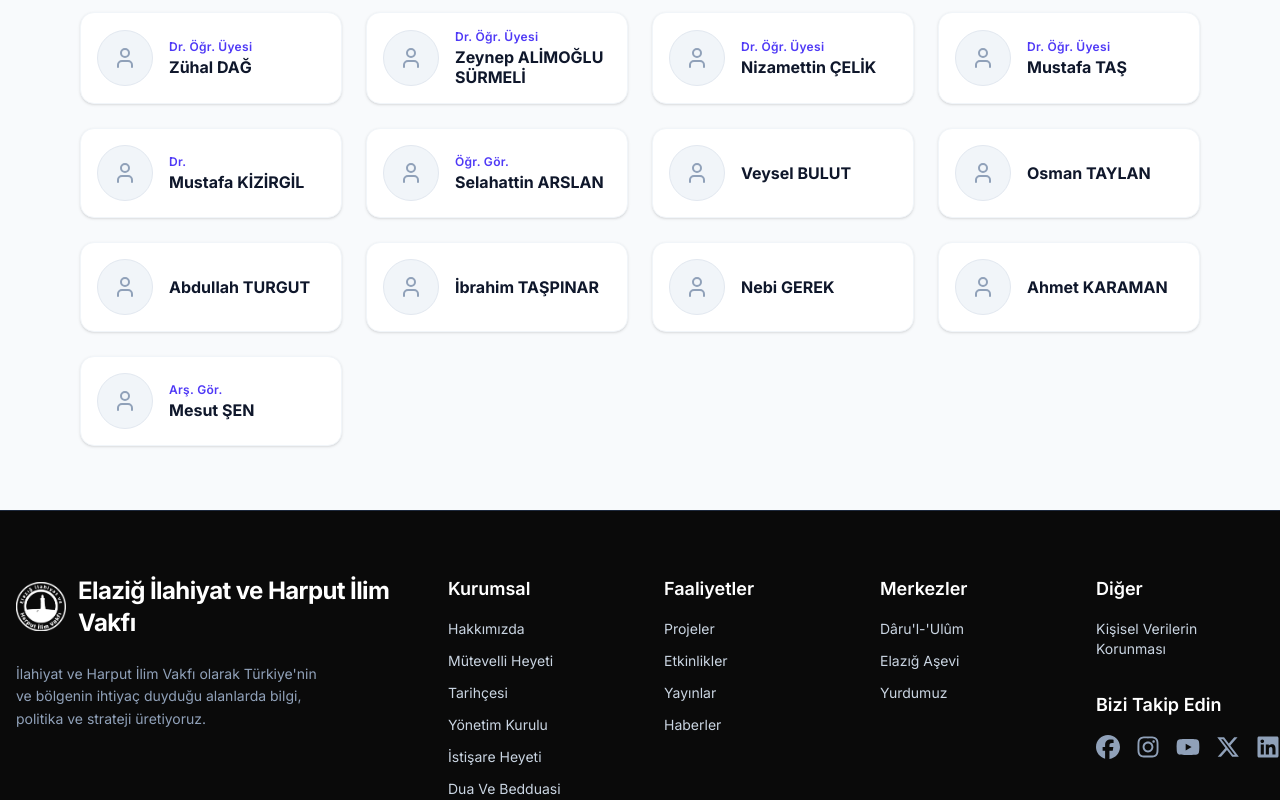
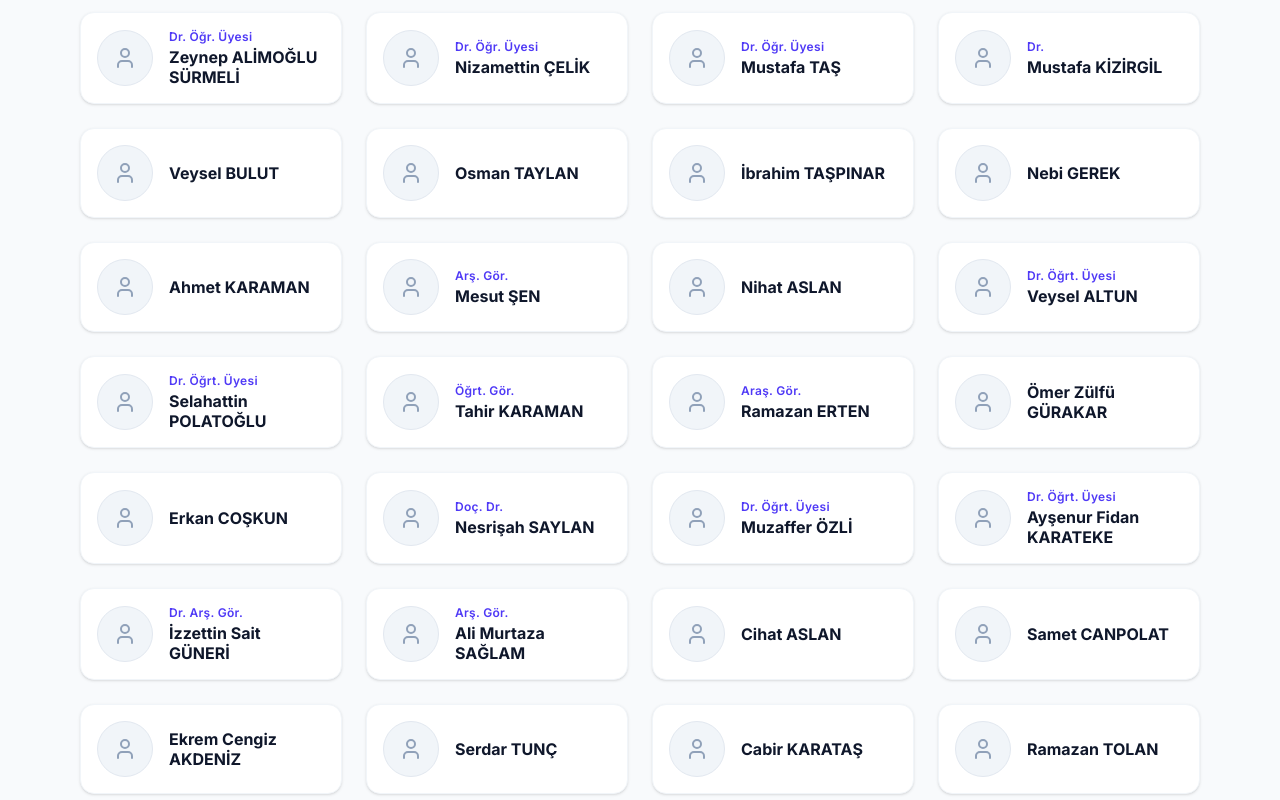
Before and after one commit to sayyid211/Ilahiyat_vakfi, a Next.js app in the folder frontend/: page /en/mutevelli-heyeti in a window 1280 px wide. Shown: the part 1420-2220 px from the top of the page. Built offline with nearby package versions, Linux system fonts and the light colour scheme.

Commit message:
update muteveli heyeti list

```diff
--- a/frontend/app/[locale]/mutevelli-heyeti/page.tsx
+++ b/frontend/app/[locale]/mutevelli-heyeti/page.tsx
@@ -16,7 +16,6 @@ const trusteesBoard = [
   { title: "", name: "Mahmut Şakir COŞKUN" },
   { title: "", name: "Bahaddin GÜL" },
   { title: "", name: "Salim GÜR" },
-  { title: "", name: "İsmail YILDIZ" },
   { title: "Prof. Dr.", name: "Mehmet ERDEM" },
   { title: "Prof. Dr.", name: "İskender OYMAK" },
   { title: "Prof. Dr.", name: "Ramazan IŞIK" },
@@ -32,14 +31,30 @@ const trusteesBoard = [
   { title: "Dr. Öğr. Üyesi", name: "Nizamettin ÇELİK" },
   { title: "Dr. Öğr. Üyesi", name: "Mustafa TAŞ" },
   { title: "Dr.", name: "Mustafa KİZİRGİL" },
-  { title: "Öğr. Gör.", name: "Selahattin ARSLAN" },
   { title: "", name: "Veysel BULUT" },
   { title: "", name: "Osman TAYLAN" },
-  { title: "", name: "Abdullah TURGUT" },
   { title: "", name: "İbrahim TAŞPINAR" },
   { title: "", name: "Nebi GEREK" },
   { title: "", name: "Ahmet KARAMAN" },
   { title: "Arş. Gör.", name: "Mesut ŞEN" },
+  { title: "", name: "Nihat ASLAN" },
+  { title: "Dr. Öğrt. Üyesi", name: "Veysel ALTUN" },
+  { title: "Dr. Öğrt. Üyesi", name: "Selahattin POLATOĞLU" },
+  { title: "Öğrt. Gör.", name: "Tahir KARAMAN" },
+  { title: "Araş. Gör.", name: "Ramazan ERTEN" },
+  { title: "", name: "Ömer Zülfü GÜRAKAR" },
+  { title: "", name: "Erkan COŞKUN" },
+  { title: "Doç. Dr.", name: "Nesrişah SAYLAN" },
+  { title: "Dr. Öğrt. Üyesi", name: "Muzaffer ÖZLİ" },
+  { title: "Dr. Öğrt. Üyesi", name: "Ayşenur Fidan KARATEKE" },
+  { title: "Dr. Arş. Gör.", name: "İzzettin Sait GÜNERİ" },
+  { title: "Arş. Gör.", name: "Ali Murtaza SAĞLAM" },
+  { title: "", name: "Cihat ASLAN" },
+  { title: "", name: "Samet CANPOLAT" },
+  { title: "", name: "Ekrem Cengiz AKDENİZ" },
+  { title: "", name: "Serdar TUNÇ" },
+  { title: "", name: "Cabir KARATAŞ" },
+  { title: "", name: "Ramazan TOLAN" },
 ];
 
 export default function MutevelliHeyetiPage() {
```
